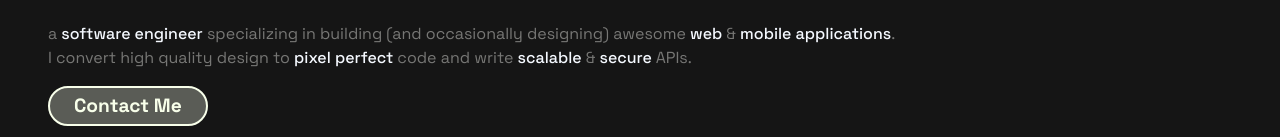
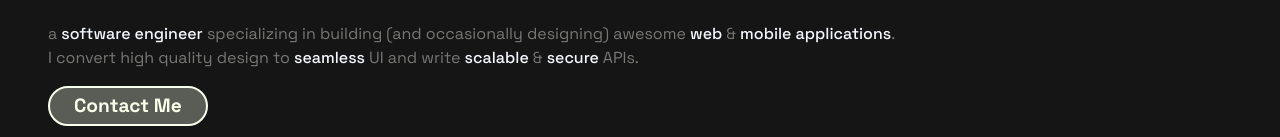
Before and after one commit to ikecodes/portfolio_v3, a React (Create React App) app: page / in a window 1280 px wide. Shown: the part 482-619 px from the top of the page. Built offline with nearby package versions, Linux system fonts and the light colour scheme.

Commit message:
updated resume url

```diff
--- a/src/components/Hero.tsx
+++ b/src/components/Hero.tsx
@@ -35,7 +35,7 @@ const Hero = () => {
               <WhiteHighlight> web</WhiteHighlight> &
               <WhiteHighlight> mobile applications</WhiteHighlight>. <br /> I
               convert high quality design to{" "}
-              <WhiteHighlight>pixel perfect</WhiteHighlight> code and write
+              <WhiteHighlight>seamless</WhiteHighlight> UI and write
               <WhiteHighlight> scalable</WhiteHighlight> &{" "}
               <WhiteHighlight>secure</WhiteHighlight> APIs.
             </Text>
--- a/src/constants/urls.ts
+++ b/src/constants/urls.ts
@@ -4,7 +4,7 @@ const urls = {
   twitter: "https://twitter.com/ikecodes",
   email: "mailto:hello@ikechukwu.dev",
   resume:
-    "https://drive.google.com/file/d/1uewrtm5qaSNSVckxVuQBpcfjBw9HGogK/view?usp=sharing",
+    "https://drive.google.com/file/d/1F-WT_S5OpYvfkQ9rRE-Z9BKkUY0Ls-HA/view?usp=sharing",
 };
 
 export default urls;
```
